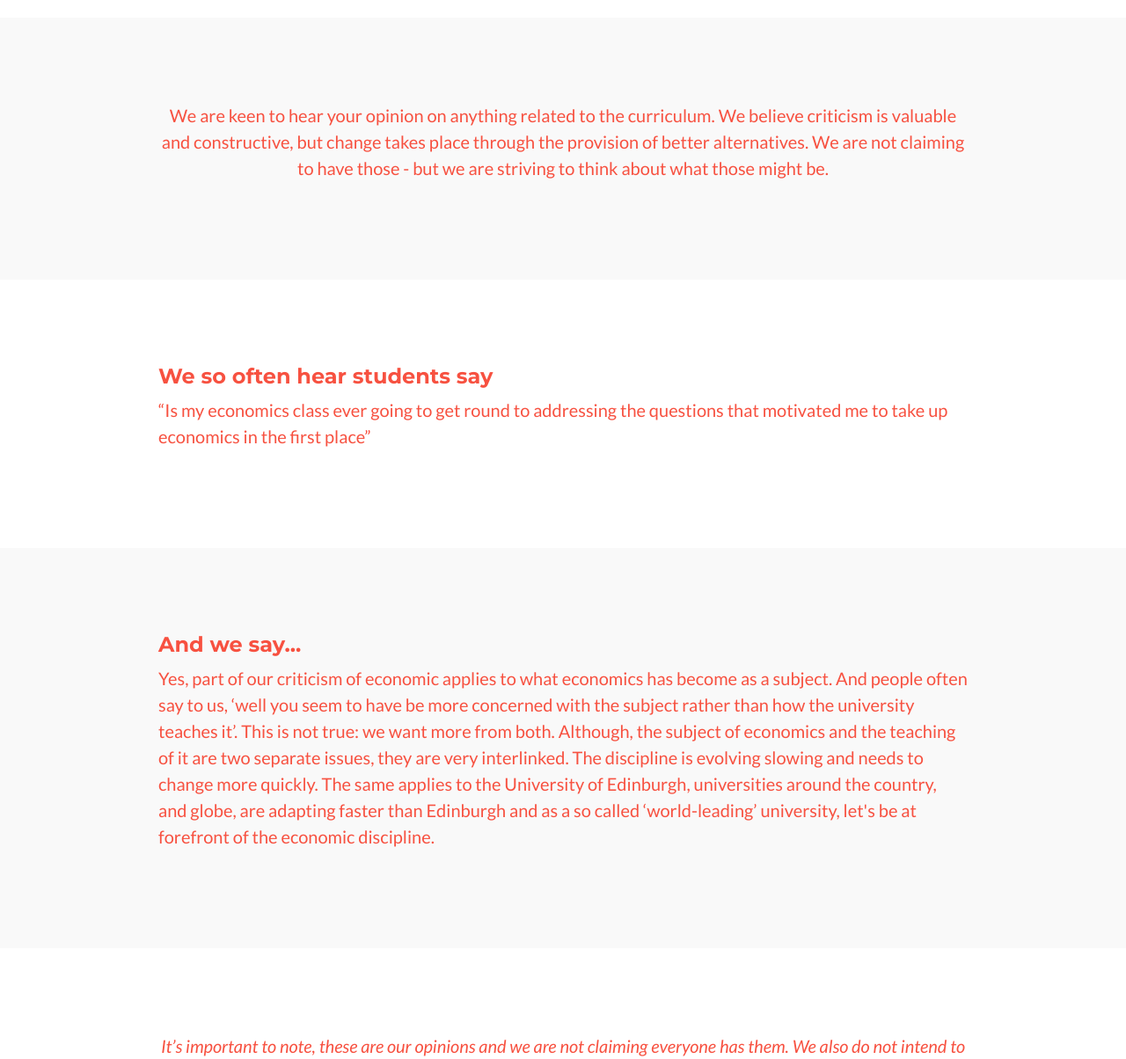
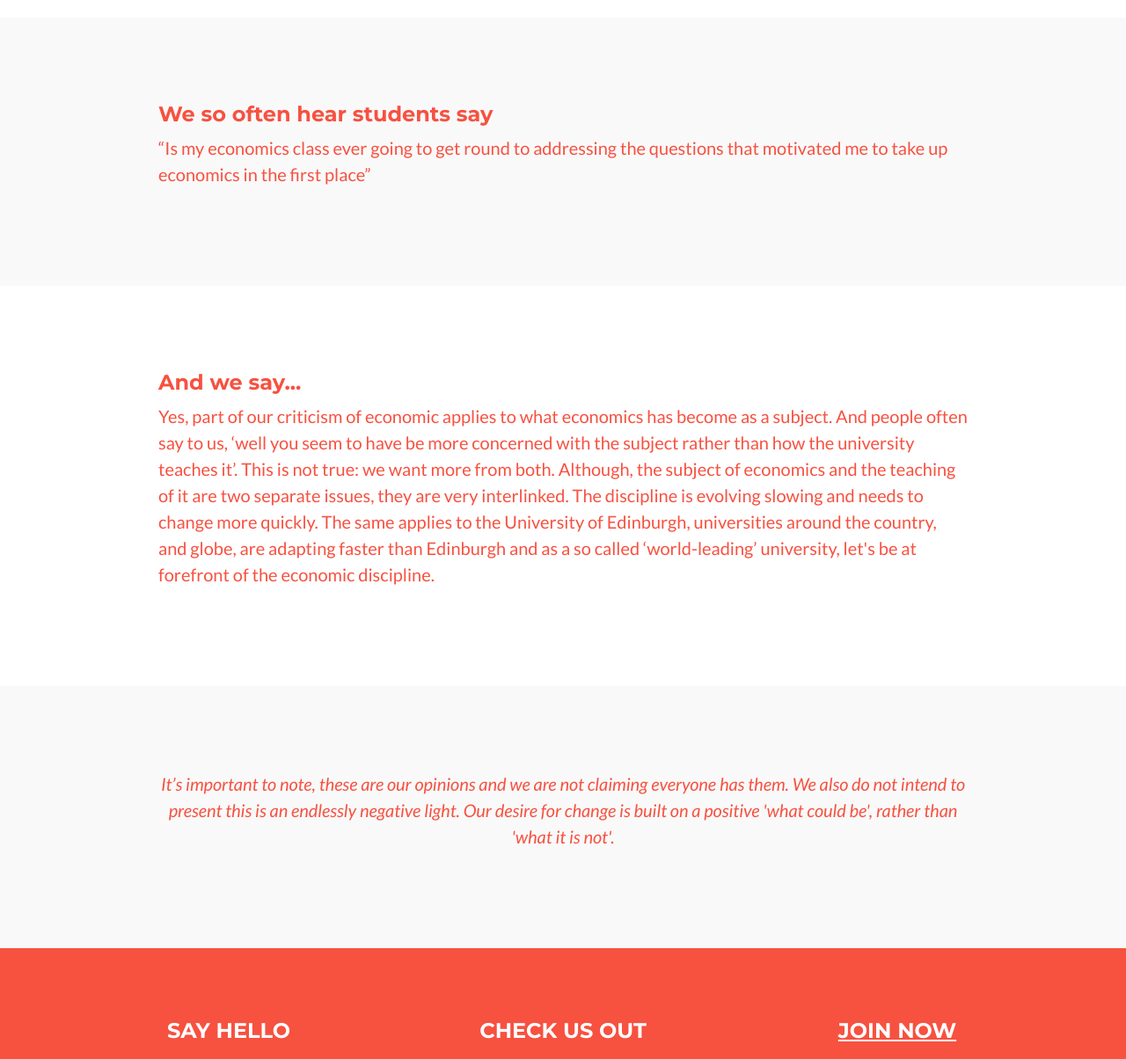
Before and after one commit to fredbeast/fredbeast.github.io, a website: page curriculum.html in a window 1280 px wide. Shown: the part 1630-2834 px from the top of the page at 88% size. Drawn offline with Linux system fonts and the light colour scheme.

Commit message:
curriculum changes + Join Nows

```diff
--- a/curriculum.html
+++ b/curriculum.html
@@ -152,20 +152,9 @@
       </div>
     </section>
 
+
+
     <section class="bg-tertiary">
-
-      <div class="container">
-        <div class="row">
-          <div class="col-lg-10 offset-lg-1 text-center">
-
-            <p class="lead">
-              We are keen to hear your opinion on anything related to the curriculum. We believe criticism is valuable and constructive, but change takes place through the provision of better alternatives. We are not claiming to have those - but we are striving to think about what those might be.            </p>
-          </div>
-        </div>
-      </div>
-    </section>
-
-    <section class="bg-primary">
 
       <div class="container">
         <div class="row">
@@ -178,7 +167,7 @@
       </div>
     </section>
 
-    <section class="bg-tertiary">
+    <section class="bg-primary">
 
       <div class="container">
         <div class="row">
@@ -192,7 +181,7 @@
       </div>
     </section>
 
-    <section class="bg-primary">
+    <section class="bg-tertiary">
 
       <div class="container">
         <div class="row">
@@ -228,6 +217,9 @@
                 </a>
               </li>
             </ul>
+          </div>
+          <div class="col-md-4 mb-5 mb-lg-0">
+            <a style="color:#fff" href="https://www.eusa.ed.ac.uk/societies/society/EUSEP/"><h4 class="text-uppercase mb-4"><u>Join Now</u></h4></a>
           </div>
 
         </div>
```
Also changed, not shown: blog.html (+3 -0 lines), contact.html (+3 -0 lines), events.html (+3 -1 lines), index.html (+4 -3 lines), reading.html (+3 -0 lines).
